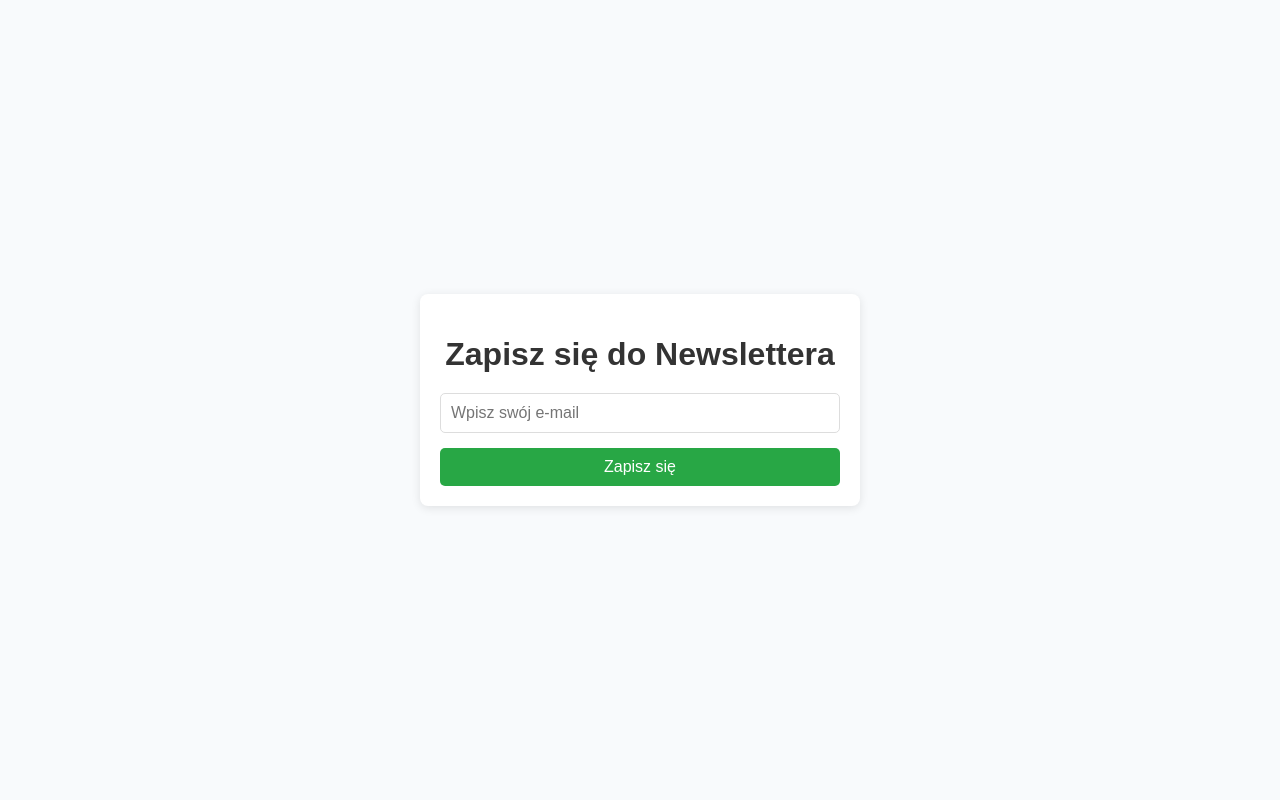
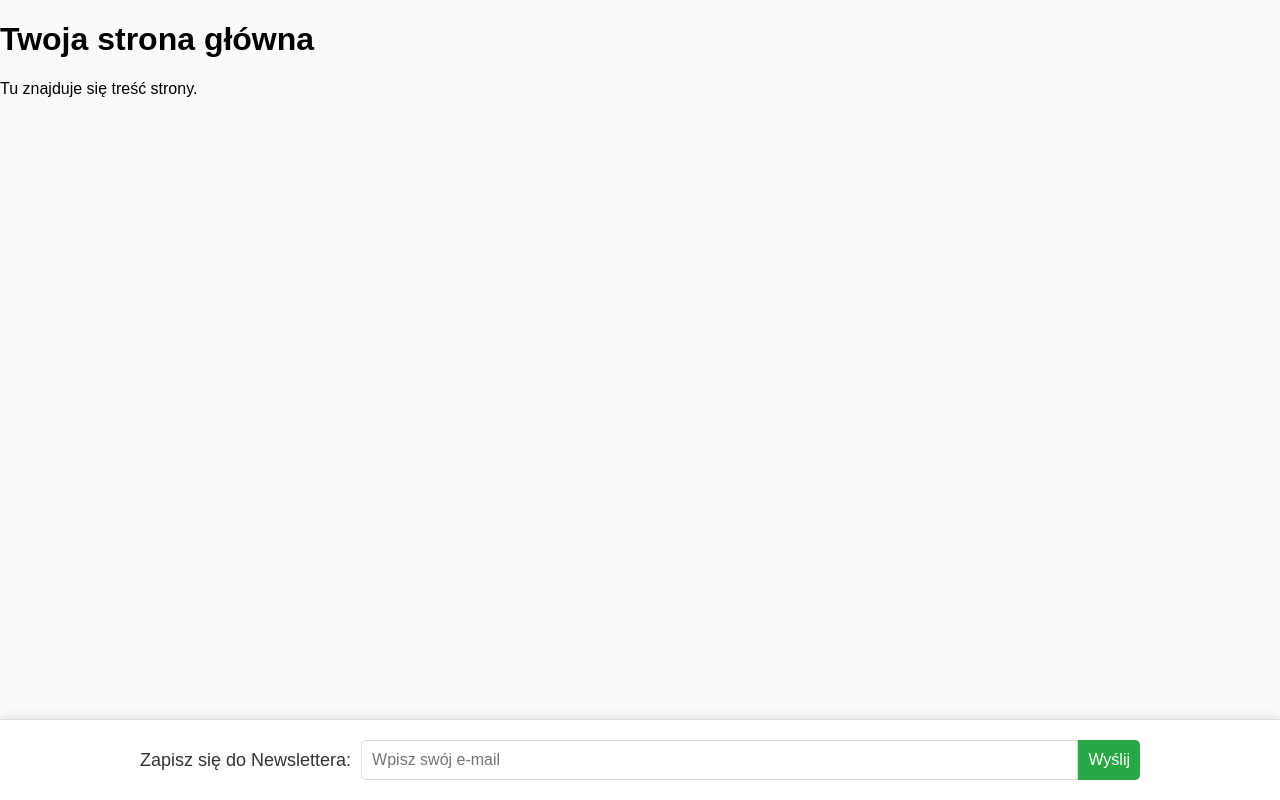
Before and after one commit to MarcinCampteam/newsletter, a plain HTML site: page index.html in a window 1280 px wide. Drawn offline with Linux system fonts and the light colour scheme.

Commit message:
Update index.html

```diff
--- a/index.html
+++ b/index.html
@@ -10,56 +10,66 @@
             margin: 0;
             padding: 0;
             display: flex;
-            justify-content: center;
-            align-items: center;
+            flex-direction: column;
+            justify-content: space-between;
             height: 100vh;
             background-color: #f8fafc;
         }
-        .container {
-            text-align: center;
-            background: white;
+        footer {
+            background-color: white;
             padding: 20px;
-            border-radius: 8px;
-            box-shadow: 0 2px 10px rgba(0, 0, 0, 0.1);
-            max-width: 400px;
-            width: 100%;
+            border-top: 1px solid #ddd;
+            box-shadow: 0 -2px 10px rgba(0, 0, 0, 0.1);
         }
-        h1 {
-            margin-bottom: 20px;
+        .newsletter {
+            display: flex;
+            align-items: center;
+            justify-content: center;
+            max-width: 1000px;
+            margin: 0 auto;
+            flex-wrap: wrap;
+        }
+        .newsletter span {
+            font-size: 18px;
+            margin-right: 10px;
             color: #333;
         }
-        form {
-            display: flex;
-            flex-direction: column;
+        .newsletter input[type="email"] {
+            padding: 10px;
+            border: 1px solid #ddd;
+            border-radius: 5px 0 0 5px;
+            font-size: 16px;
+            flex: 1;
         }
-        input[type="email"] {
-            padding: 10px;
-            margin-bottom: 15px;
-            border: 1px solid #ddd;
-            border-radius: 5px;
-            font-size: 16px;
-        }
-        button {
+        .newsletter button {
             padding: 10px;
             background-color: #28a745;
             color: white;
             border: none;
-            border-radius: 5px;
+            border-radius: 0 5px 5px 0;
             cursor: pointer;
             font-size: 16px;
         }
-        button:hover {
+        .newsletter button:hover {
             background-color: #218838;
         }
     </style>
 </head>
 <body>
-    <div class="container">
-        <h1>Zapisz się do Newslettera</h1>
-        <form action="https://formspree.io/f/xkgnqyqk" method="POST">
-            <input type="email" name="email" placeholder="Wpisz swój e-mail" required>
-            <button type="submit">Zapisz się</button>
-        </form>
-    </div>
+    <!-- Główna treść strony -->
+    <main>
+        <h1>Twoja strona główna</h1>
+        <p>Tu znajduje się treść strony.</p>
+    </main>
+    <!-- Stopka z formularzem newslettera -->
+    <footer>
+        <div class="newsletter">
+            <span>Zapisz się do Newslettera:</span>
+            <form action="https://formspree.io/f/xkgnqyqk" method="POST" style="display: flex; flex: 1;">
+                <input type="email" name="email" placeholder="Wpisz swój e-mail" required>
+                <button type="submit">Wyślij</button>
+            </form>
+        </div>
+    </footer>
 </body>
 </html>
```
